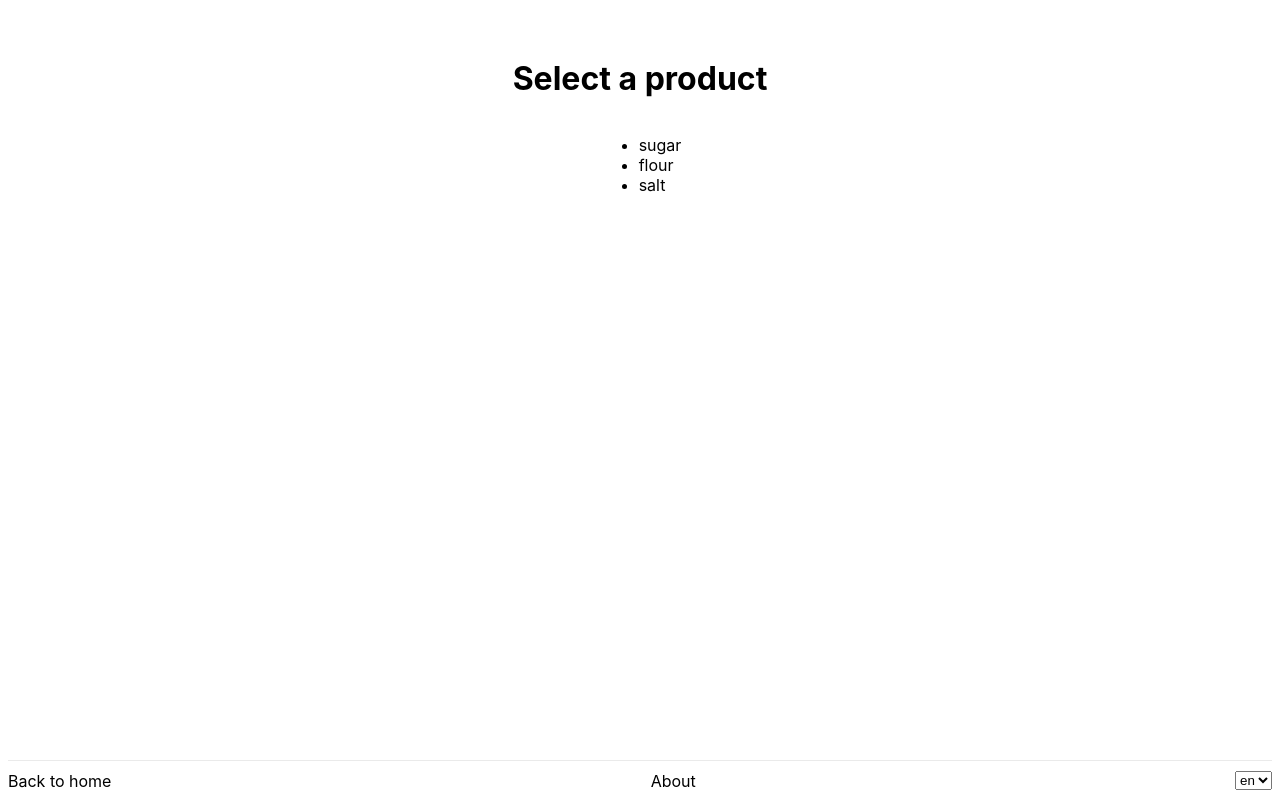
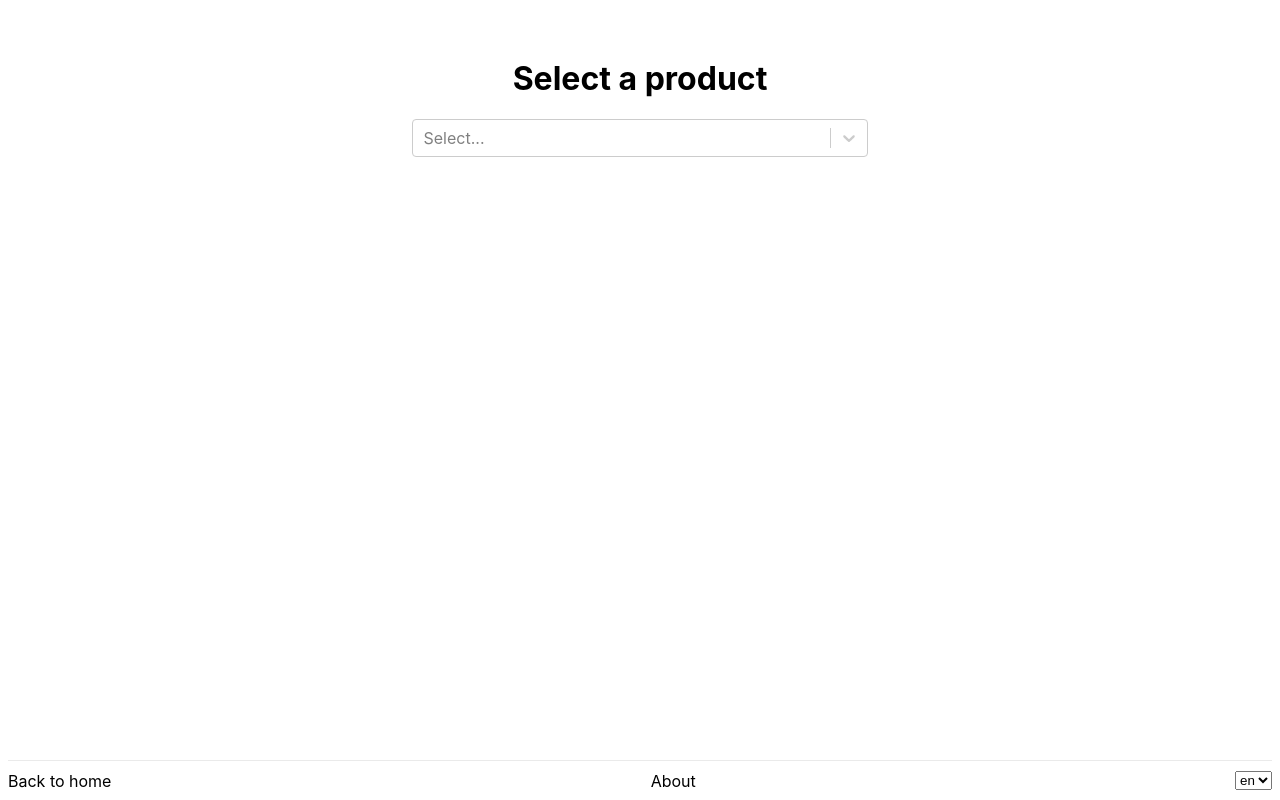
Before and after one commit to kyrylenko/cookulator, a Next.js app: page / in a window 1280 px wide. Built offline with nearby package versions, Linux system fonts and the light colour scheme.

Commit message:
extracted ProductSelect

```diff
--- a/components/Calculator.tsx
+++ b/components/Calculator.tsx
@@ -3,10 +3,10 @@ import styles from '../styles/Calculator.module.css';
 import IProduct from '../types/IProduct';
 
 const Calculator = ({ product }: { product: IProduct }) => {
-    //console.log('product: ', product);
-    /* useEffect(() => {
+
+    useEffect(() => {
         setValue(product.glass);
-    }, [product.glass]) */
+    }, [product.glass])
 
     const [value, setValue] = useState(product.glass);
 
--- /dev/null
+++ b/components/ProductSelect.tsx
@@ -0,0 +1,32 @@
+import React from 'react';
+import Select from 'react-select';
+import { useRouter } from 'next/router';
+import products from '../services/products';
+
+const options = Object.keys(products).map(p => ({ value: p, label: p }));
+
+const customStyles = {
+    container: () => ({
+        width: '90%',
+        position: 'relative',
+        boxSizing: 'border-box'
+    }),
+}
+
+const ProductSelect = ({ selectedProduct }: { selectedProduct?: string }) => {
+    const router = useRouter();
+    const { locale } = router;
+
+    const handleChange = (option: any) => router.push(option.value, option.value, { locale: locale });
+
+    return <Select
+        instanceId='product-list'
+        name='product-list'
+        styles={customStyles}
+        onChange={handleChange}
+        options={options}
+        defaultValue={selectedProduct ? { value: selectedProduct, label: selectedProduct } : undefined}
+    />
+}
+
+export default ProductSelect;
--- a/pages/index.tsx
+++ b/pages/index.tsx
@@ -1,7 +1,6 @@
 import Head from 'next/head';
-import Link from 'next/link';
+import ProductSelect from '../components/ProductSelect';
 import Layout from '../components/Layout';
-import products from '../services/products';
 
 export default function Home() {
   return <>
@@ -11,11 +10,7 @@ export default function Home() {
 
     <Layout>
       <h1>Select a product</h1>
-      <ul>
-        {Object.keys(products).map(p => <li key={p}>
-          <Link href={`/${p}`}><a>{p}</a></Link>
-        </li>)}
-      </ul>
+      <ProductSelect />
     </Layout>
   </>
 }
```
Also changed, not shown: pages/[product].tsx (+3 -23 lines).
